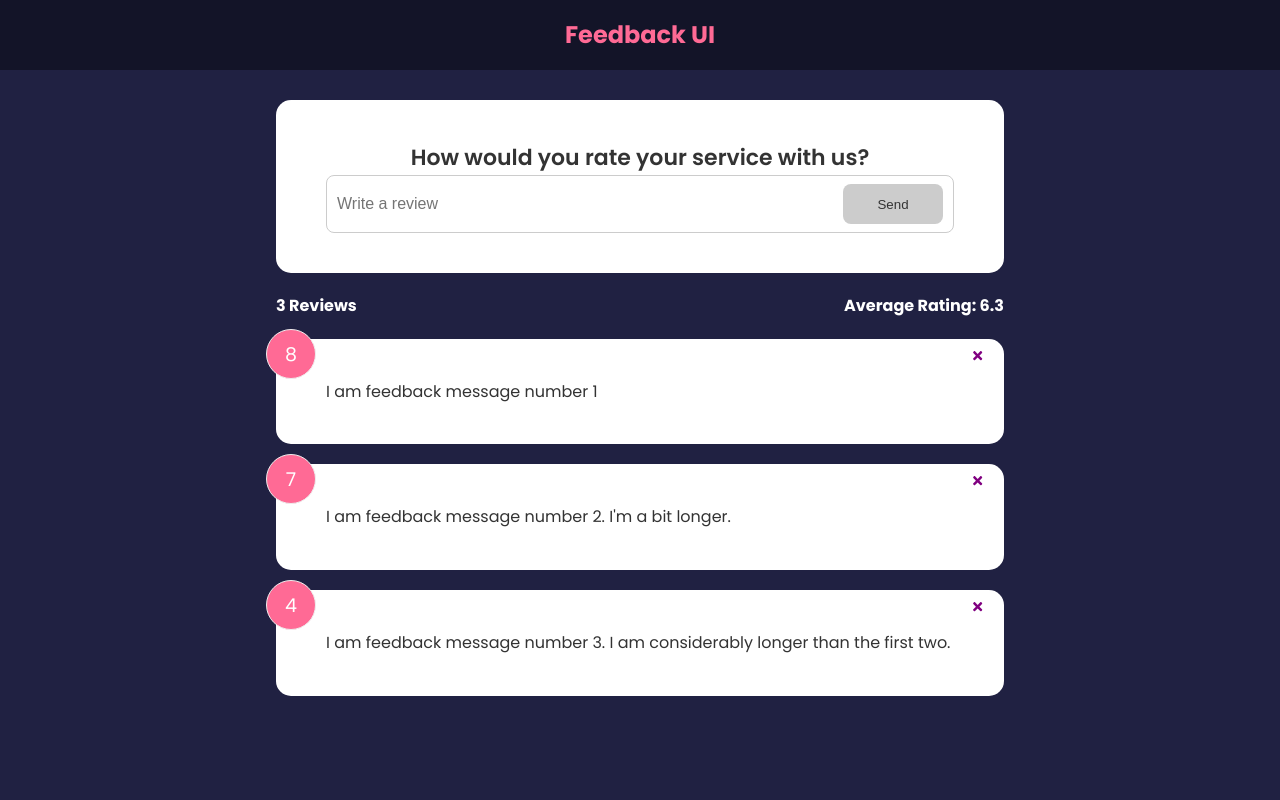
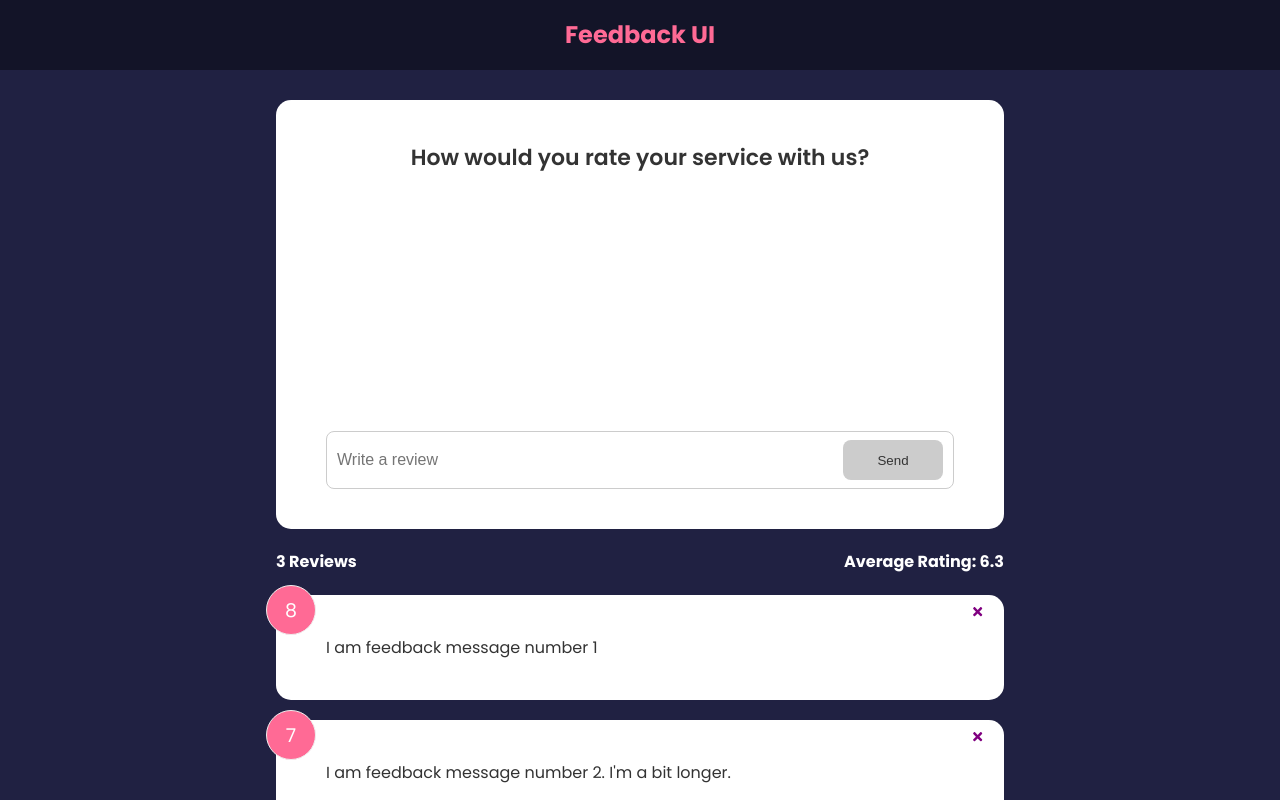
Before and after one commit to pablisch/traversy-react-front-to-back-feedback-app, a React (Create React App) app: page / in a window 1280 px wide. Shown: the top 800 px of the page. Built offline with nearby package versions, Linux system fonts and the light colour scheme.

Commit message:
Installed react router dom and created routes

```diff
--- a/package.json
+++ b/package.json
@@ -9,6 +9,7 @@
     "react": "^18.2.0",
     "react-dom": "^18.2.0",
     "react-icons": "^4.10.1",
+    "react-router-dom": "^6.14.1",
     "react-scripts": "5.0.1",
     "web-vitals": "^2.1.4"
   },
--- a/src/App.js
+++ b/src/App.js
@@ -4,6 +4,8 @@
 import FeedbackData from "./data/FeedbackData"
 import FeedbackStats from './components/FeedbackStats'
 import FeedbackForm from './components/FeedbackForm'
+import {BrowserRouter as Router, Routes, Route} from 'react-router-dom'
+import AboutPage from "./pages/AboutPage"
 
 
 const App = () => {
@@ -11,20 +13,30 @@
 
   const deleteFeedback = (id) => {
     if (window.confirm('Are you sure you want to delete that item?')) {
-      setFeedback(feedback.filter((item) => item.id !== id ))
+      setFeedback(feedback.filter((item) => item.id !== id))
     }
   }
 
+
   return (
-    <>
-      <Header
-    />
+    <Router>
+      <Header />
       <div className="container">
-        <FeedbackForm feedback={feedback} />
-        <FeedbackStats feedback={feedback} />
-        <FeedbackList feedback={feedback} handleDelete={deleteFeedback} />
-      </div>
-    </>
+      <Routes>
+          <Route exact path='/' element={
+
+            <>
+
+            <FeedbackForm feedback={feedback} />
+            <FeedbackStats feedback={feedback} />
+            <FeedbackList feedback={feedback} handleDelete={deleteFeedback} />
+            </>
+        }>
+        </Route>
+        <Route path='/about' element={<AboutPage />} />
+      </Routes>
+          </div>
+    </Router>
   )
 }
 
--- a/src/components/FeedbackForm.jsx
+++ b/src/components/FeedbackForm.jsx
@@ -1,9 +1,11 @@
 import {useState} from 'react'
 import Card from './shared/Card'
 import Button from './shared/Button'
+import RatingSelect from './RatingSelect'
 
 const FeedbackForm = () => {
   const [text, setText] = useState('')
+  const [rating, setRating] = useState(10)
   const [btnDisabled, setBtnDisabled] = useState(true)
   const [message, setMessage] = useState('')
 
@@ -25,7 +27,7 @@
     <Card>
       <form>
         <h2>How would you rate your service with us?</h2>
-        {/* @todo - rating select component */}
+        <RatingSelect />
         <div className="input-group">
           <input onChange={handleTextChange} type="text" placeholder="Write a review" value={text} />
           <Button type="submit" isDisabled={btnDisabled}>
--- /dev/null
+++ b/src/components/RatingSelect.jsx
@@ -0,0 +1,47 @@
+import { useState } from "react"
+
+const RatingSelect = () => {
+  const [selected, setSelected] = useState(10)
+
+  const handleChange = () => {
+
+  }
+
+  return (
+    <div>
+      <ul>
+        <li>
+          <input type="radio" id="num1" name='rating' value='1' onChange={handleChange} checked={selected === 1} />
+        </li>
+        <li>
+          <input type="radio" id="num2" name='rating' value='2' onChange={handleChange} checked={selected === 2} />
+        </li>
+        <li>
+          <input type="radio" id="num3" name='rating' value='3' onChange={handleChange} checked={selected === 3} />
+        </li>
+        <li>
+          <input type="radio" id="num4" name='rating' value='4' onChange={handleChange} checked={selected === 4} />
+        </li>
+        <li>
+          <input type="radio" id="num5" name='rating' value='5' onChange={handleChange} checked={selected === 5} />
+        </li>
+        <li>
+          <input type="radio" id="num6" name='rating' value='6' onChange={handleChange} checked={selected === 6} />
+        </li>
+        <li>
+          <input type="radio" id="num7" name='rating' value='7' onChange={handleChange} checked={selected === 7} />
+        </li>
+        <li>
+          <input type="radio" id="num8" name='rating' value='8' onChange={handleChange} checked={selected === 8} />
+        </li>
+        <li>
+          <input type="radio" id="num9" name='rating' value='9' onChange={handleChange} checked={selected === 9} />
+        </li>
+        <li>
+          <input type="radio" id="num10" name='rating' value='10' onChange={handleChange} checked={selected === 10} />
+        </li>
+      </ul>
+    </div>
+  )
+}
+export default RatingSelect
--- /dev/null
+++ b/src/pages/AboutPage.jsx
@@ -0,0 +1,15 @@
+import Card from "../components/shared/Card"
+
+const AboutPage = () => {
+  return (
+    <Card>
+    <div className="about">
+      <h1>About this project</h1>
+      <p>This is a React app to leave feedback for a product or service.</p>
+        <p>Version: 1.0.0</p>
+        <p><a href="/">Back to Home</a></p>
+    </div>
+    </Card>
+  )
+}
+export default AboutPage
```
Also changed, not shown: 1 other file (tests, documents, lock files or other folders).
